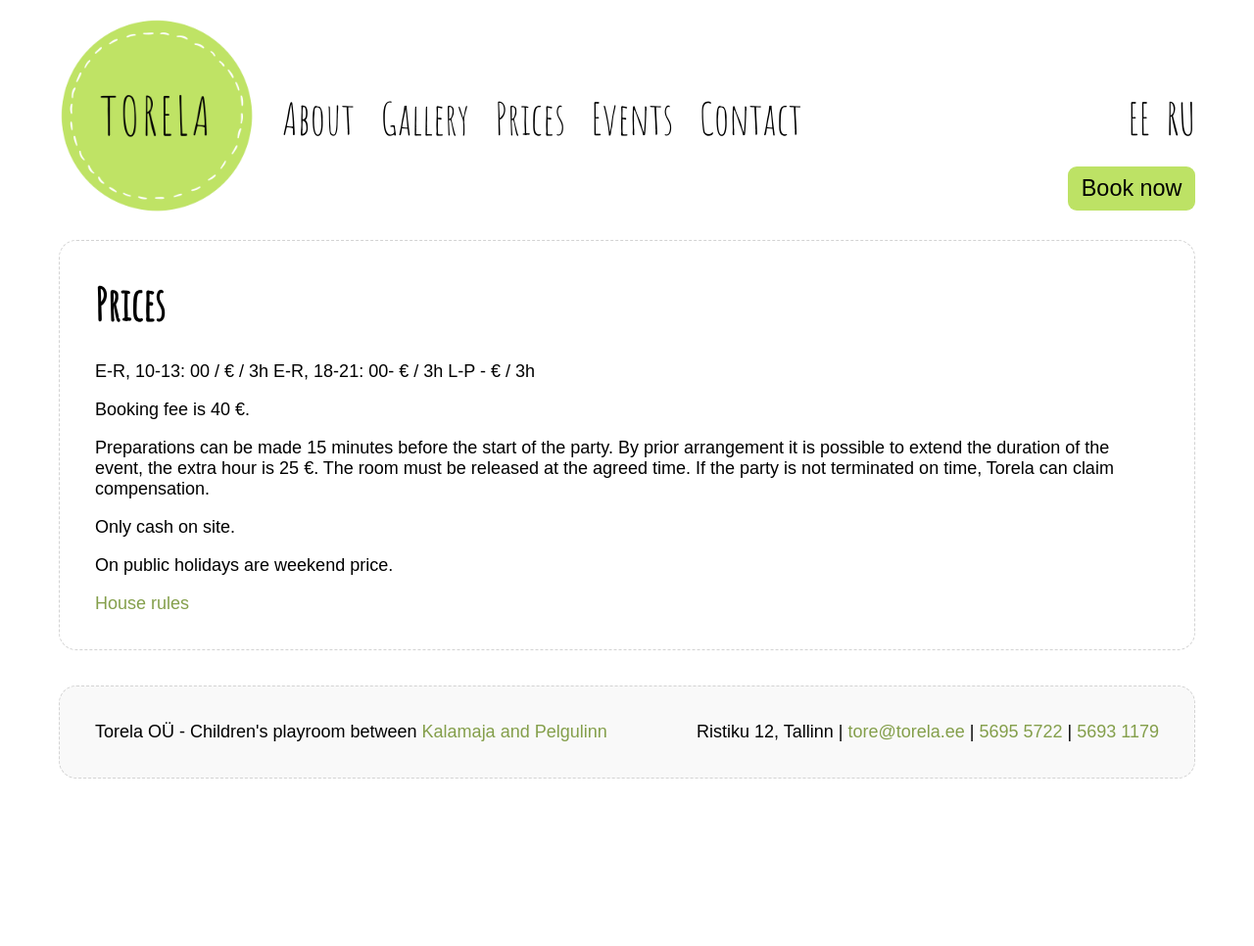
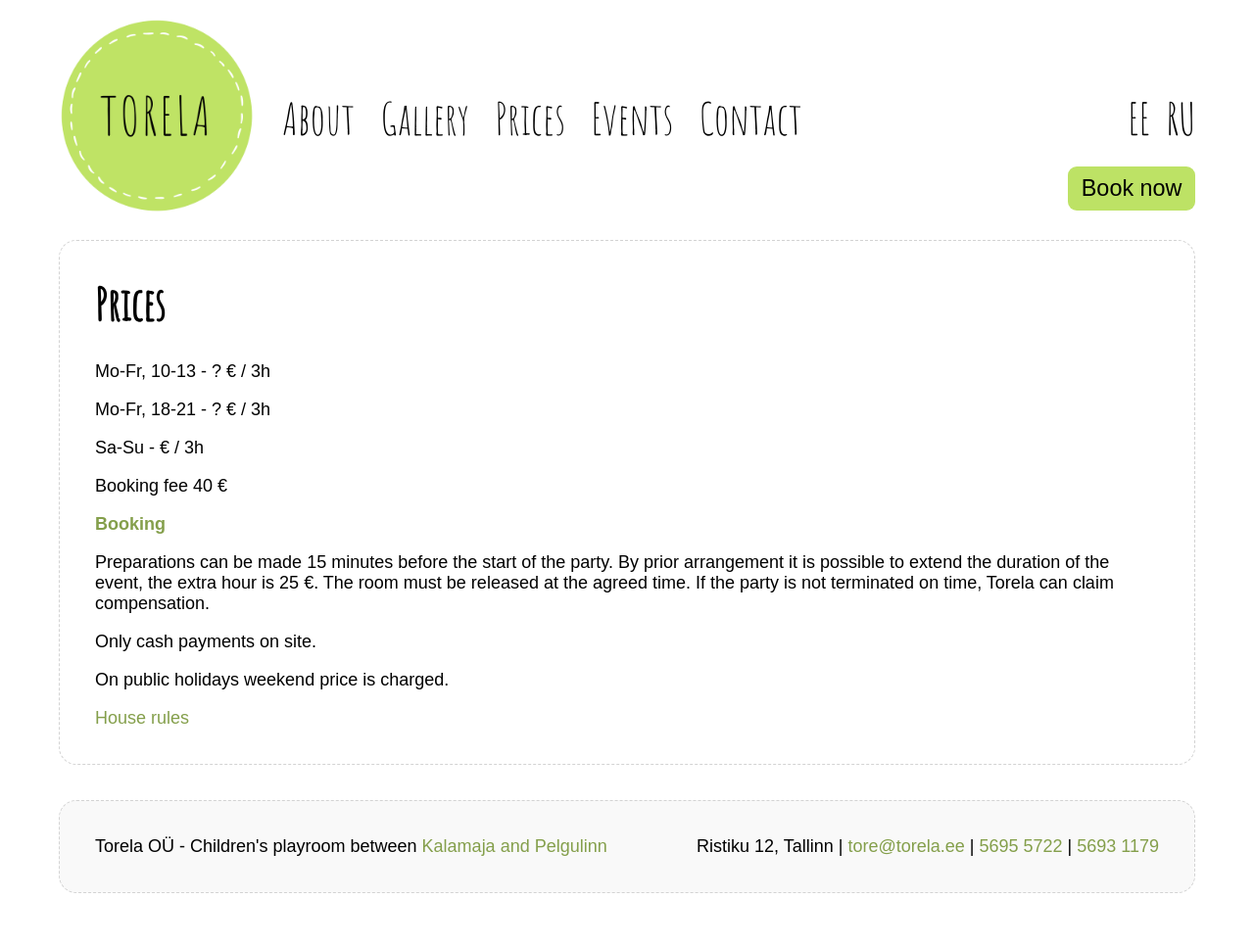
Before and after one commit to mypsik/torela, a Jekyll site: the page built from en/prices/index.md, in a window 1280 px wide. Shown: the whole page at 98% size. Built offline with Jekyll 4.4.1, drawn with Linux system fonts in a browser that asks for light colours; a script that is not in the unit is left out; before the commit the page ends 900 px from its top, so only the background shows below that.

Commit message:
correct prices and add booking links

```diff
--- a/_layouts/default.html
+++ b/_layouts/default.html
@@ -33,7 +33,7 @@
         <a href="{% if page.ru %}{{page.ru}}{%else%}/ru/{%endif%}" hreflang="ru">RU</a>
       </span>
     </nav>
-    <button class="timify-button" data-id="{{ site.timify }}">Broneeri nüüd</button>
+    <button class="timify-button book-now" data-id="{{ site.timify }}">Broneeri nüüd</button>
     {%endif%}
 
     {%if page.lang == 'en'%}
@@ -49,7 +49,7 @@
         <a href="{% if page.ru %}{{page.ru}}{%else%}/ru/{%endif%}" hreflang="ru">RU</a>
       </span>
     </nav>
-    <button class="timify-button" data-id="{{ site.timify }}">Book now</button>
+    <button class="timify-button book-now" data-id="{{ site.timify }}">Book now</button>
     {%endif%}
 
     {%if page.lang == 'ru'%}
@@ -65,7 +65,7 @@
         <a href="{% if page.en %}{{page.en}}{%else%}/en/{%endif%}" hreflang="en">EN</a>
       </span>
     </nav>
-    <button class="timify-button" data-id="{{ site.timify }}">Бронировать</button>
+    <button class="timify-button book-now" data-id="{{ site.timify }}">Бронировать</button>
     {%endif%}
   </header>
 
--- a/en/prices/index.md
+++ b/en/prices/index.md
@@ -6,18 +6,23 @@
 et: /hinnakiri/
 ru: /ru/prices/
 ---
-E-R, 10-13: 00 / € / 3h
-E-R, 18-21: 00- € / 3h
-L-P - € / 3h
 
-Booking fee is 40 €.
+Mo-Fr, 10-13 - ? € / 3h
+
+Mo-Fr, 18-21 - ? € / 3h
+
+Sa-Su - € / 3h
+
+Booking fee 40 €
+
+<a href="javascript:document.querySelector('.book-now').click()">**Booking**</a>
 
 Preparations can be made 15 minutes before the start of the party.
 By prior arrangement it is possible to extend the duration of the event, the extra hour is 25 €.
 The room must be released at the agreed time. If the party is not terminated on time, Torela can claim compensation.
 
-Only cash on site.
+Only cash payments on site.
 
-On public holidays are weekend price.
+On public holidays weekend price is charged.
 
 [House rules](/en/rules/)
```
Also changed, not shown: hinnakiri/index.md (+10 -5 lines), kodukord/index.md (+1 -1 lines), ru/prices/index.md (+9 -5 lines).
